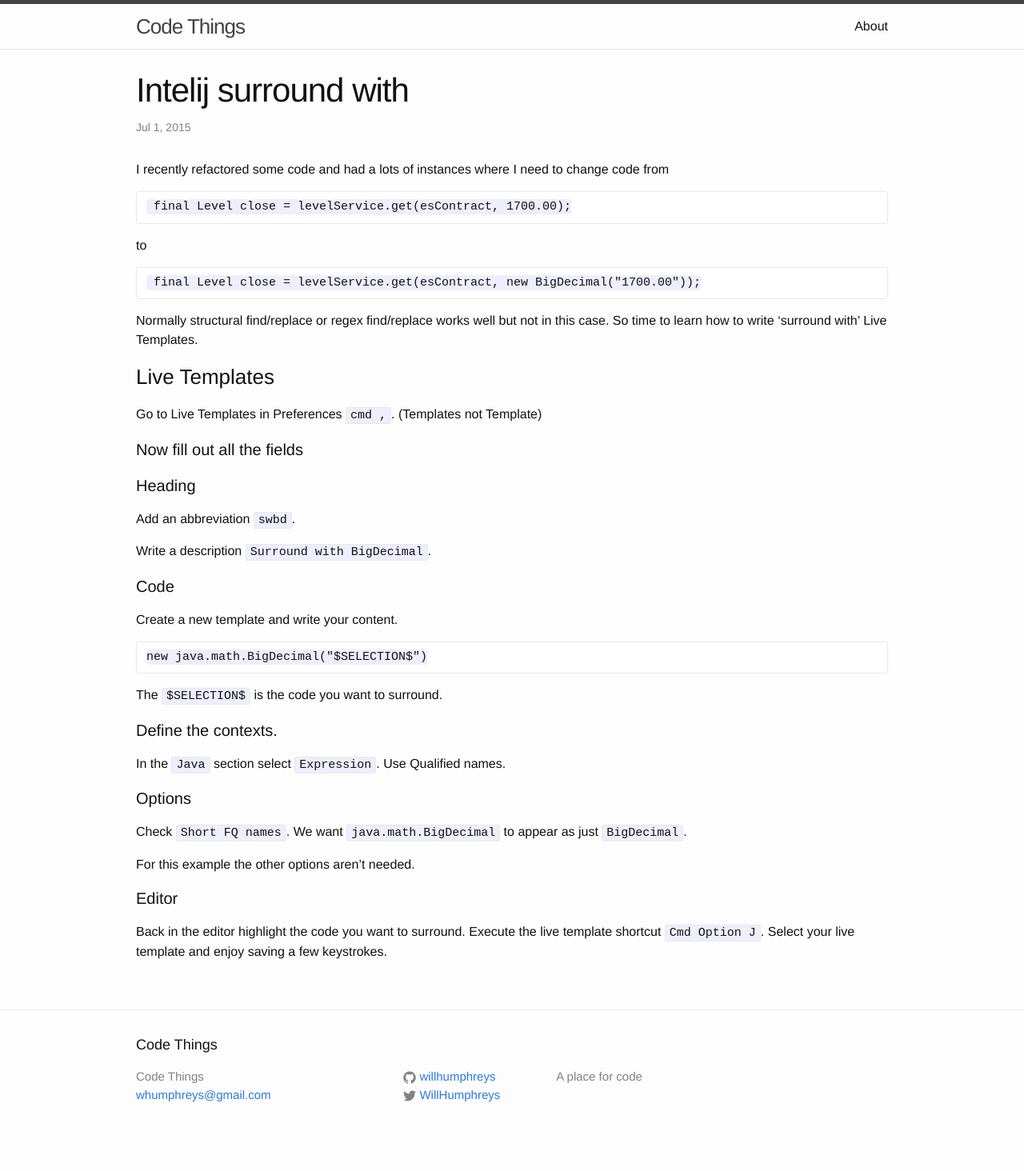
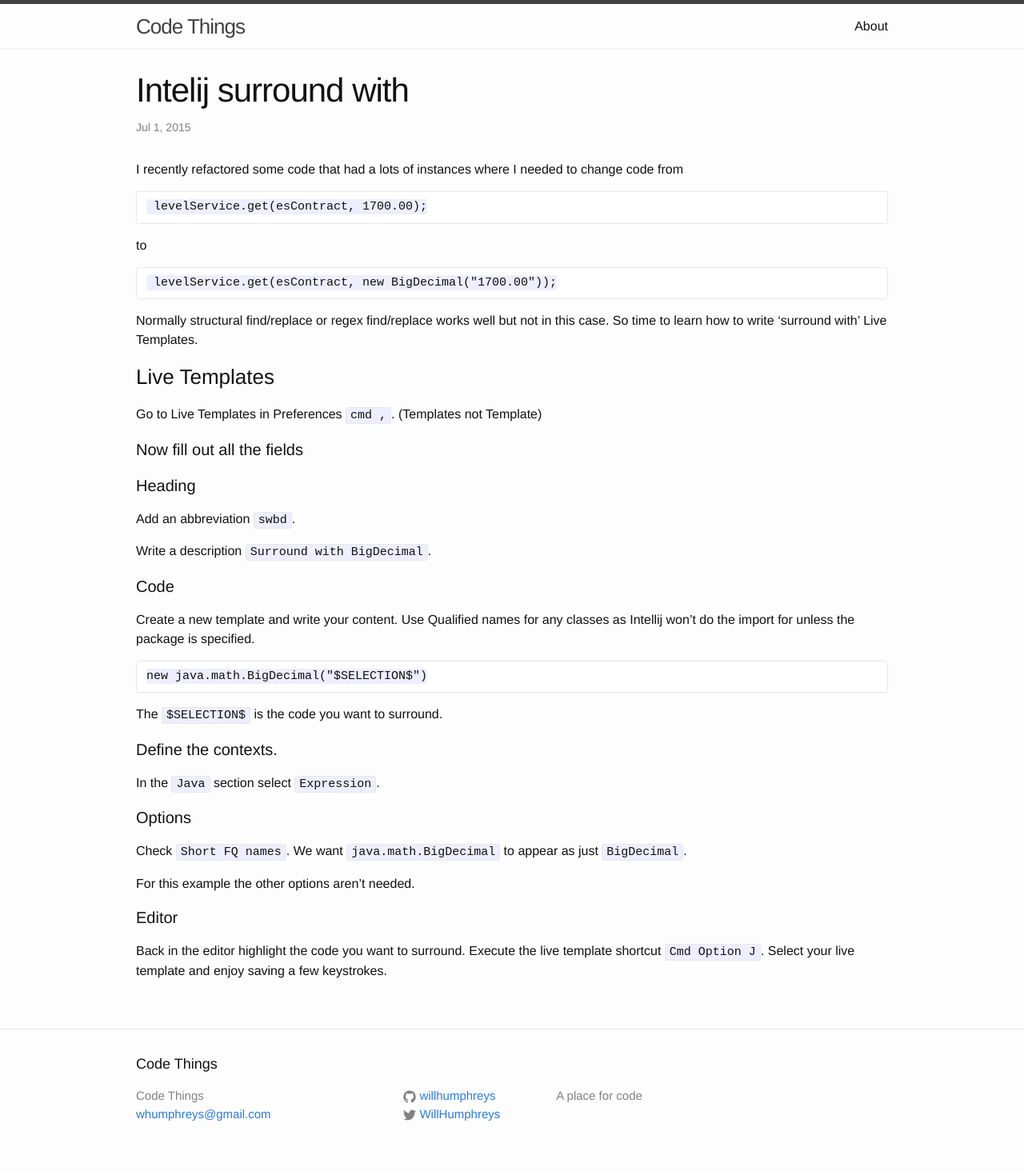
Before and after one commit to willhumphreys/willhumphreys.github.io, a Jekyll site: the page built from _posts/2015-7-01-LiveTemplateIntellij.md, in a window 1280 px wide. Shown: the whole page at 80% size. Built offline with Jekyll 4.4.1, drawn with Linux system fonts in a browser that asks for light colours; before the commit the page ends 1440 px from its top, so only the background shows below that.

Commit message:
Fix more typos and badly worded sentences.

````diff
--- a/_posts/2015-7-01-LiveTemplateIntellij.md
+++ b/_posts/2015-7-01-LiveTemplateIntellij.md
@@ -4,16 +4,16 @@ title:  "Intelij surround with"
 date:   2015-07-01 13:49:57
 categories: jekyll update
 ---
-I recently refactored some code and had a lots of instances where I need to change code from
+I recently refactored some code that had a lots of instances where I needed to change code from
 
 ```
- final Level close = levelService.get(esContract, 1700.00);
+ levelService.get(esContract, 1700.00);
 ```
 
 to
 
 ```
- final Level close = levelService.get(esContract, new BigDecimal("1700.00"));
+ levelService.get(esContract, new BigDecimal("1700.00"));
 ```
 
 Normally structural find/replace or regex find/replace works well but not in this case. So time to learn how to write 'surround with' Live Templates.
@@ -29,7 +29,8 @@ Add an abbreviation `swbd`.
 Write a description `Surround with BigDecimal`.
 
 ####Code
-Create a new template and write your content.
+Create a new template and write your content. Use Qualified names for any classes as Intellij won't do the import for
+unless the package is specified.
 ```
 new java.math.BigDecimal("$SELECTION$")
 ```
````
Also changed, not shown: other parts of _posts/2015-7-01-LiveTemplateIntellij.md (+0 -1 lines).
